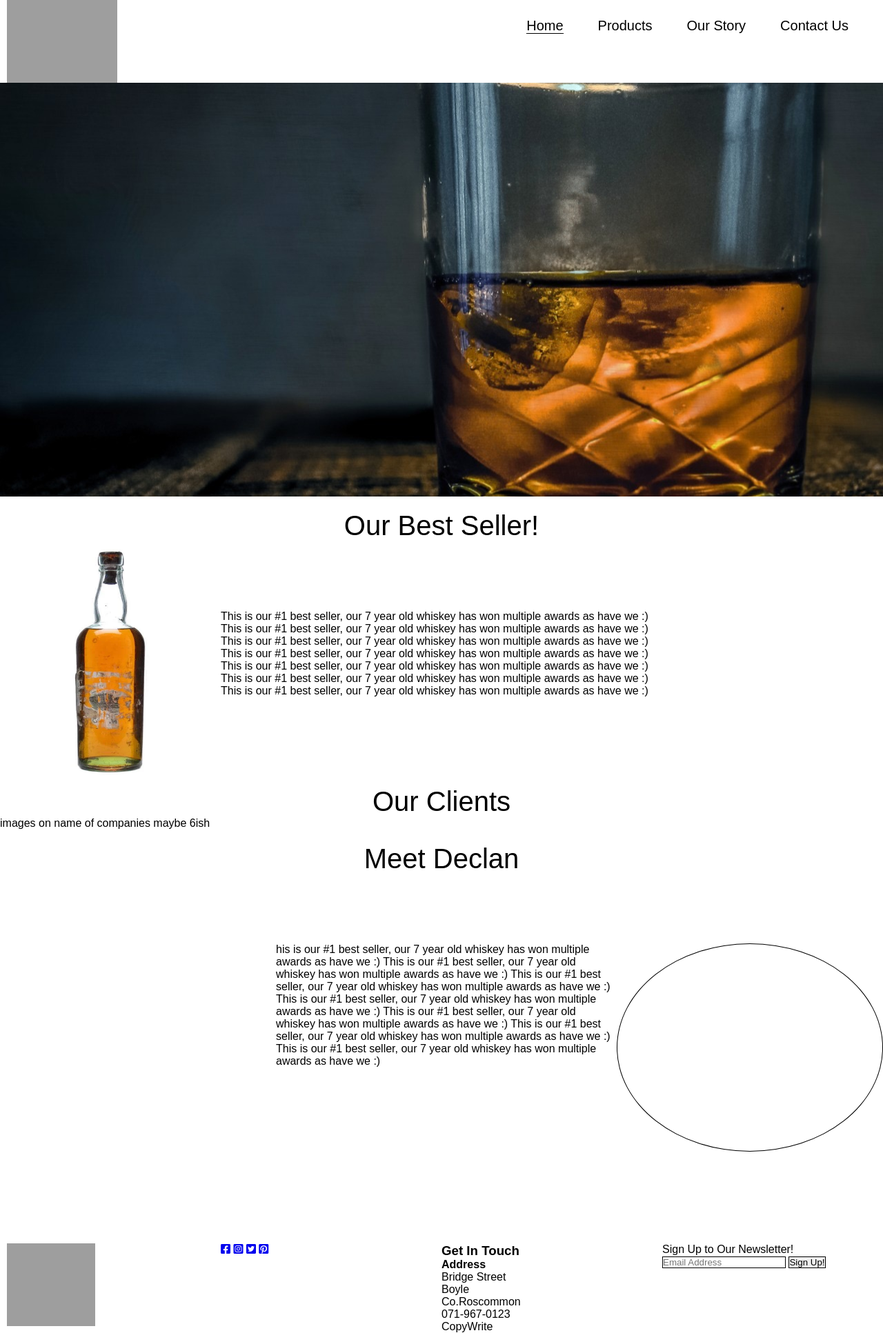
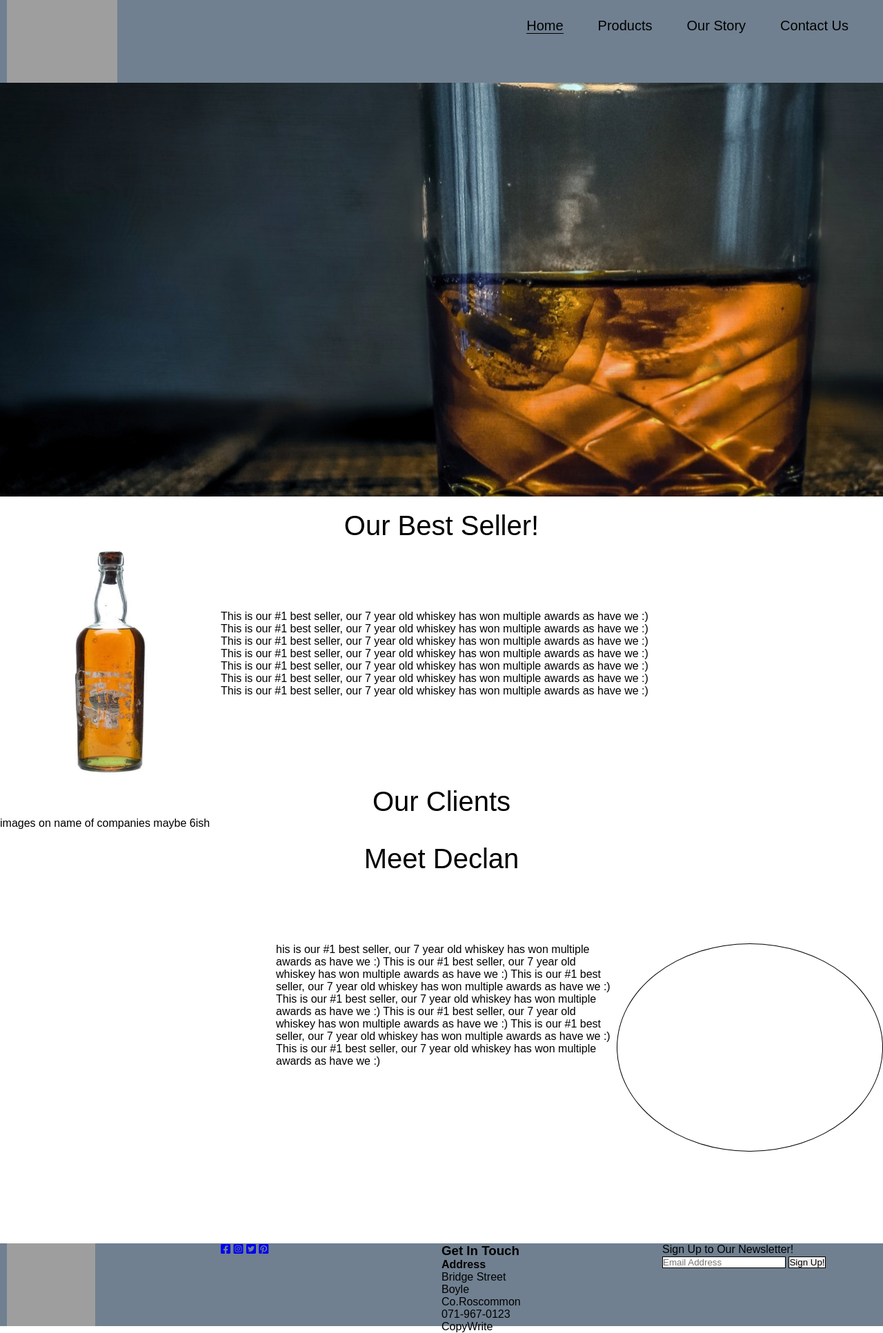
Before and after one commit to Dec1an-Kennedy/my-pp1, a plain HTML site: page index.html in a window 1280 px wide. Shown: the whole page at 69% size. Drawn offline with Linux system fonts and the light colour scheme; grey boxes are pictures that could not be loaded; a web font is replaced by a local one.

Commit message:
style header and footer background color to slategrey

```diff
--- a/assets/css/style.css
+++ b/assets/css/style.css
@@ -19,6 +19,7 @@ body{
 .header-menu{
     width: 100%;
     height: 120px;
+    background-color: slategray;
 
 
 }
@@ -146,6 +147,7 @@ h2{
 footer, #outer-footer{
     width: 100%;
     height: 120px;
+    background-color: slategray;
 
 }
 
```
